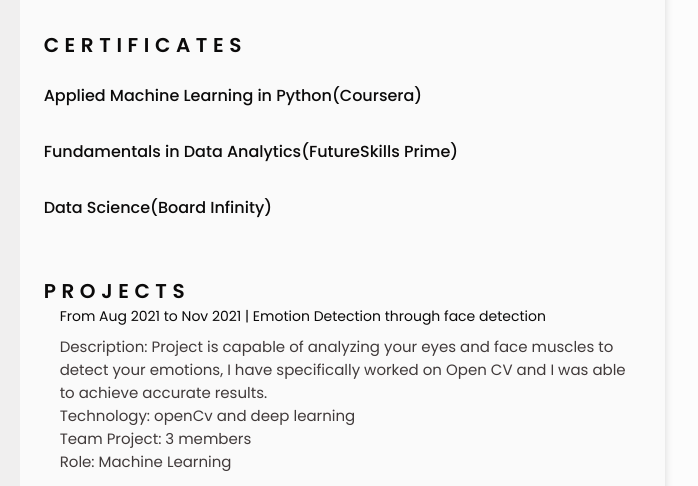
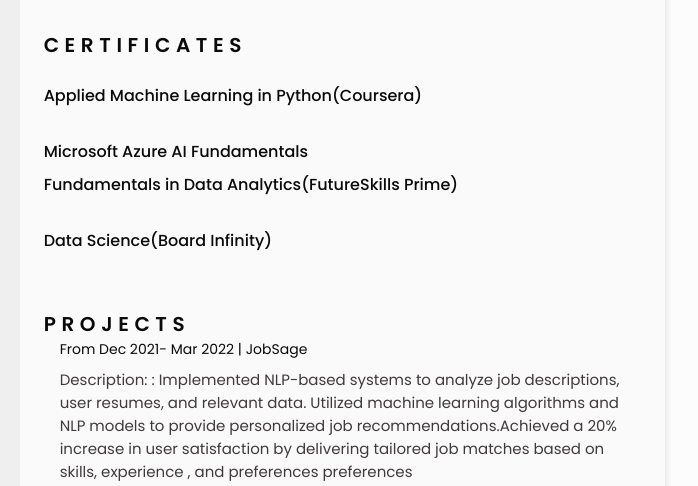
Before and after one commit to KanakMaheshwari/Portfolio, a plain HTML site: page index.html in a window 1280 px wide. Shown: the part 274-760 px from the top of the page, 459-1157 px from the left. Drawn offline with nearby package versions, Linux system fonts and the light colour scheme.

Commit message:
Update index.html

```diff
--- a/index.html
+++ b/index.html
@@ -250,6 +250,11 @@
                         </div><br>
 
                         <div class="certificate__container bd-grid">
+                            <h3 class="certificate__title">Microsoft Azure AI Fundamentals</h3>
+                            <!--<p class="certificate__description">Coursera</p>-->
+                        </div>
+
+                        <div class="certificate__container bd-grid">
                             <h3 class="certificate__title">Fundamentals in Data Analytics(FutureSkills Prime)</h3>
                             <!--<p class="certificate__description">Coursera</p>-->
                         </div><br>
@@ -275,10 +280,10 @@
                                     <span class="experience__line"></span>
                                 </div>
                                 <div class="experience__data bd-grid">
-                                    <span class="experience__company">From Aug 2021 to Nov 2021 | Emotion Detection through face detection</span>
-                                    <p class="experience__description">Description: Project is capable of analyzing your eyes and face muscles to detect your emotions, I
-                                        have specifically worked on Open CV and I was able to achieve accurate results.
-                                        <br>Technology: openCv and deep learning<br>Team Project: 3 members<br>Role: Machine Learning
+                                    <span class="experience__company">From Dec 2021- Mar 2022 | JobSage</span>
+                                    <p class="experience__description">Description: : Implemented NLP-based systems to analyze job descriptions, user resumes, and relevant data. Utilized machine learning algorithms and NLP models to provide personalized job recommendations.Achieved a 20% increase in user satisfaction by delivering tailored job matches based on skills, experience , and preferences
+preferences
+                                        <br>Technology: NLP, collaborative filtering, machine learning algorithm, beautifulsoup<br>Team Project: 4 members<br>Role: Machine Learning
                                     </p>
                                 </div>
                             </div>
```
